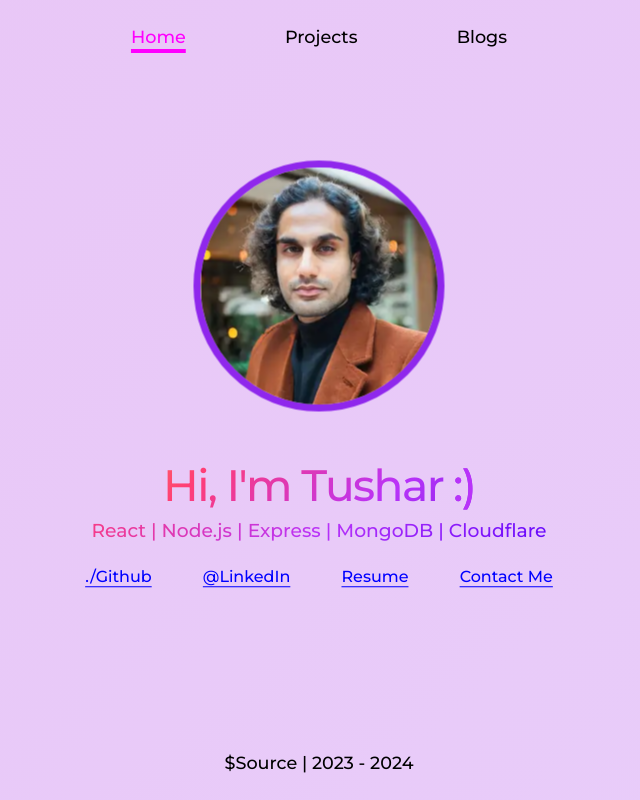
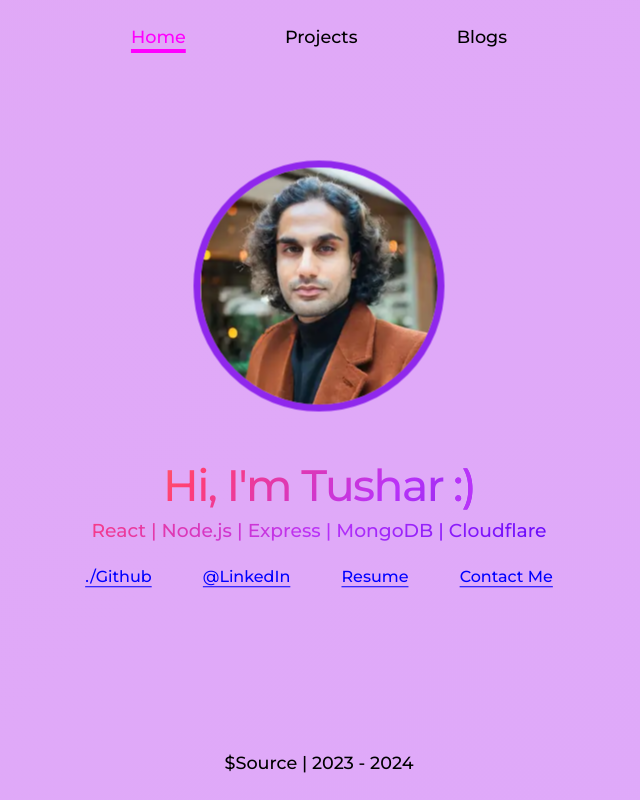
Before and after one commit to reddygtvs/homepage, a React (Create React App) app: page / in a window 1280 px wide. Shown: the whole page, without its empty margins (321-961 px from the left). Built offline with nearby package versions, Linux system fonts and the light colour scheme.

Commit message:
purple gradient is slightly darker now

```diff
--- a/src/App.css
+++ b/src/App.css
@@ -254,7 +254,7 @@ img {
 }
 
 body {
-  background: linear-gradient(-45deg, #e8d6ff, #eaa6e4);
+  background: linear-gradient(-45deg, #dcaaff, #eaa6e4);
   background-size: 700% 700%;
   animation: gradient 15s ease infinite;
   height: 100vh;
```
